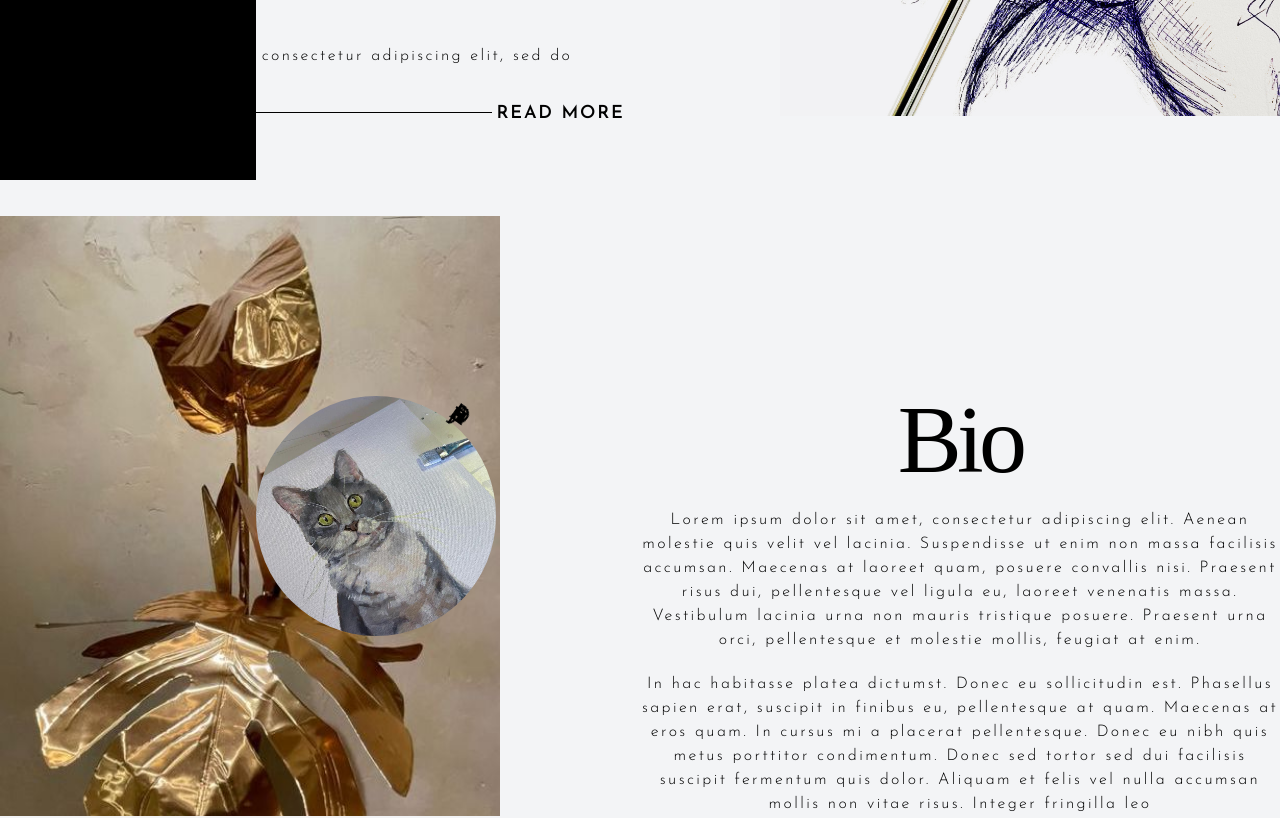
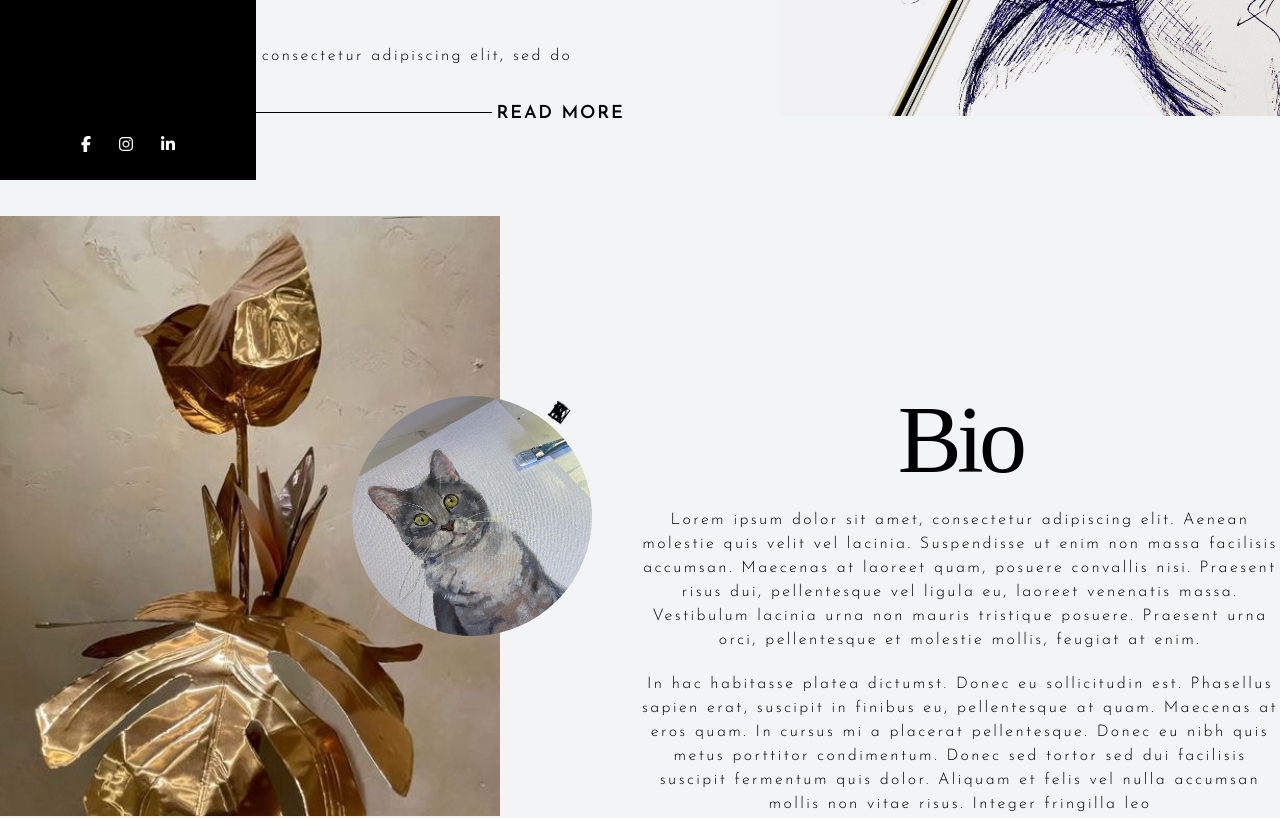
Before and after one commit to eldesernauta/estefbaenaart, a Next.js app: page / in a window 1280 px wide. Shown: the part 620-1438 px from the top of the page. Built offline with nearby package versions, Linux system fonts and the light colour scheme; a web font is replaced by a local one.

Commit message:
navbar fixes

```diff
--- a/components/navBar.js
+++ b/components/navBar.js
@@ -1,5 +1,7 @@
 import { useEffect, useRef, useState } from 'react';
 import { gsap } from 'gsap';
+import { FontAwesomeIcon } from '@fortawesome/react-fontawesome'
+import { faFacebookF, faInstagram, faLinkedinIn } from '@fortawesome/free-brands-svg-icons'
 
 import Image from 'next/image';
 import NavbarButton from './navBarButton';
@@ -22,10 +24,10 @@ const NavBar = () => {
 
     return (
         <nav className="container mx-auto py-3 flex justify-between items-center text-white">
-            <NavbarButton action={handleToggleMenu} />
+            <NavbarButton action={handleToggleMenu} showMenu={showMenu} />
             <div
                 ref={menuRef}
-                className="fixed inset-y-0 left-0  flex flex-col bg-black w-64 p-6 text-white z-50"
+                className="fixed inset-y-0 left-0  flex flex-col bg-black w-64 p-6 text-white z-50 justify-between items-start"
             >
                 <button
                     className="text-white font-bold text-lg mb-4 absolute top-4 right-4"
@@ -55,6 +57,12 @@ const NavBar = () => {
                         </a>
                     </li>
                 </ul>
+                <ul className='w-full flex justify-center items-center gap-3'>
+                    <li className='mx-2 hover:text-gray-500 cursor-pointer transition duration-500'><FontAwesomeIcon icon={faFacebookF} size='15' /></li>
+                    <li className='mx-2 hover:text-gray-500 cursor-pointer transition duration-500'><FontAwesomeIcon icon={faInstagram} size='15' /></li>
+                    <li className='mx-2 hover:text-gray-500 cursor-pointer transition duration-500'><FontAwesomeIcon icon={faLinkedinIn} size='15' /></li>
+                </ul>
+
             </div>
             <Image src={logo} alt="Logo" width={`250`} height={`40`} />
             <a
--- a/components/navBarButton.js
+++ b/components/navBarButton.js
@@ -8,6 +8,7 @@ const NavbarButton = (props) => {
     const genericHamburgerLine = `h-1 w-8 my-1 rounded-full
     bg-black transition ease transform duration-300`;
 
+    const matchClose = props.showMenu
 
     const showMenu = () => {
         setIsOpen(!isOpen)
@@ -20,7 +21,7 @@ const NavbarButton = (props) => {
             onClick={showMenu}
         >
             <div
-                className={`${genericHamburgerLine} ${isOpen
+                className={`${genericHamburgerLine} ${props.showMenu
                     ? "rotate-45 translate-y-3 opacity-50 group-hover:opacity-100"
                     : "opacity-50 translate-y-2 group-hover:opacity-100"
                     }`}
@@ -30,7 +31,7 @@ const NavbarButton = (props) => {
                     }`}
             />
             <div
-                className={`${genericHamburgerLine} ${isOpen
+                className={`${genericHamburgerLine} ${props.showMenu
                     ? "-rotate-45 -translate-y-3 opacity-50 group-hover:opacity-100"
                     : "opacity-50 -translate-y-2 group-hover:opacity-100"
                     }`}
--- /dev/null
+++ b/components/title.js
@@ -0,0 +1,17 @@
+import Line from "./line"
+
+const Title = () => {
+    return (
+        <section id="home" className="container mt-12 mx-0 md:mx-auto h-24 flex flex-col md:flex-row justify-center items-center md:items-end gap-5 z-10 relative pointer-events-none">
+            <div className="w-3/6 flex justify-center items-end">
+                <h1 className="font-Slackside text-8xl md:text-10xl">Welcome</h1>
+            </div>
+            <div className="w/full md:w-3/6 flex flex-col justify-end items-start gap-3">
+                <Line />
+                <h5 className="relative z-20 text-2xl tracking-title">to my site</h5>
+            </div>
+        </section>
+    )
+}
+
+export default Title
--- a/package.json
+++ b/package.json
@@ -9,6 +9,8 @@
     "lint": "next lint"
   },
   "dependencies": {
+    "@fortawesome/free-brands-svg-icons": "^6.4.0",
+    "@fortawesome/react-fontawesome": "^0.2.0",
     "@zeit/next-css": "^1.0.1",
     "autoprefixer": "10.4.14",
     "cloudinary-core": "^2.13.0",
--- a/src/app/layout.js
+++ b/src/app/layout.js
@@ -1,4 +1,3 @@
-
 import './globals.css'
 
 export default function RootLayout({ children }) {
--- a/src/app/page.js
+++ b/src/app/page.js
@@ -1,4 +1,5 @@
 'use client';
+
 import { useEffect } from 'react';
 import Image from "next/image";
 
@@ -6,15 +7,22 @@ import Line from "../../components/line";
 import NavBar from "../../components/navBar";
 import Commission from '../../components/commissions';
 import Footer from '../../components/footer';
+import Title from '../../components/title';
 
 const heroImg = require("../img/hero-image.jpg")
 const bioBg = require("../img/bio-bg.jpg")
 const catImg = require("../img/cat-image.jpg")
 
 export default function Home() {
+  useEffect(() => {
+    const ele = document.querySelectorAll("span")
+    for (var i = 1; i < ele.length; i++) {
+      ele[i].style.transform = "rotate(" + i * 14.5 + "deg)"
+    }
+  }, []);
   const ele = document.querySelectorAll("span")
   for (var i = 1; i < ele.length; i++) {
-    ele[i].style.transform = "rotate(" + i * 14 + "deg)"
+    ele[i].style.transform = "rotate(" + i * 14.5 + "deg)"
   }
   useEffect(() => {
     const emblem = document.querySelector('.emblem');
@@ -25,16 +33,13 @@ export default function Home() {
 
   return (
     <main className="w-full p-0 m-0">
+      {/* Navigation bar */}
       <NavBar />
-      <section id="home" className="container mt-12 mx-0 md:mx-auto h-24 flex flex-col md:flex-row justify-center items-center md:items-end gap-5 z-10 relative pointer-events-none">
-        <div className="w-3/6 flex justify-center items-end">
-          <h1 className="font-Slackside text-8xl md:text-10xl">Welcome</h1>
-        </div>
-        <div className="w/full md:w-3/6 flex flex-col justify-end items-start gap-3">
-          <Line />
-          <h5 className="relative z-20 text-2xl tracking-title">to my site</h5>
-        </div>
-      </section>
+
+      {/* Title section: Welcome */}
+      <Title />
+
+      {/* Hero section */}
       <section className="container mx-auto flex items-stretch -mt-20 relative pb-5">
         <div className="w-3/6 flex flex-col justify-between items-stretch">
           <hr />
@@ -55,15 +60,17 @@ export default function Home() {
           <Image src={heroImg} alt="hero image" width={500} height={100} className="relative z-0 h-100 object-cover" />
         </div>
       </section>
-      <section id='bio' className="container mx-auto flex items-stretch my-20">
+
+      {/* Biography section */}
+      <section id='bio' className="container mx-auto flex flex-col md:flex-row items-stretch my-20">
         <div className="relative w-6/6 md:w-3/6 flex justify-start items-center">
-          <Image src={bioBg} alt="Flowers" width={500} height={100} className="relative z-0 h-100 object-cover object-top" />
-          <div className="absolute right-0 w-96 h-96 flex justify-start items-center">
+          <Image src={bioBg} alt="Flowers" width={500} height={100} className="relative z-0 h-100 object-cover object-top hidden xl:block" />
+          <div className="block md:absolute lg:right-0 xl:-right-24 2xl:right-0 w-full lg:w-96 h-96 flex justify-center md:justify-start items-center">
             <Image src={catImg} alt="Cat Image" className="w-60 h-60 rounded-full" />
-            <div className="emblem text-2xl font-light absolute top-11 left-30 animate-spinText">Estef Baena ~ Display Artist ~ </div>
+            <div className="emblem text-2xl font-Josefin uppercase font-light absolute top-11 left-2/4 md:left-30 animate-spinText">Estef Baena ~ Display Artist ~ </div>
           </div>
         </div>
-        <div className="w-3/6 flex flex-col justify-end items-center">
+        <div className="w-full md:w-3/6 flex flex-col justify-end items-center">
           <h2>Bio</h2>
           <p className="text-center my-5">
             Lorem ipsum dolor sit amet, consectetur adipiscing elit. Aenean molestie quis velit vel lacinia. Suspendisse ut enim non massa facilisis accumsan. Maecenas at laoreet quam, posuere convallis nisi. Praesent risus dui, pellentesque vel ligula eu, laoreet venenatis massa. Vestibulum lacinia urna non mauris tristique posuere. Praesent urna orci, pellentesque et molestie mollis, feugiat at enim.
@@ -73,7 +80,11 @@ export default function Home() {
           </p>
         </div>
       </section>
+
+      {/* Commissions section */}
       <Commission />
+
+      {/* Contact section */}
       <section id='contact' className='container mx-auto mb-32 flex flex-col gap-12'>
         <div className='w-5/12 mx-auto text-center flex flex-col gap-5'>
           <h2 className=''>Contact</h2>
@@ -97,7 +108,10 @@ export default function Home() {
           </div>
         </div>
       </section>
+
+      {/* Footer */}
       <Footer />
+
     </main>
   );
 }
```
Also changed, not shown: 1 other file (tests, documents, lock files or other folders). Lines whose indentation alone changed are shown as unchanged.
